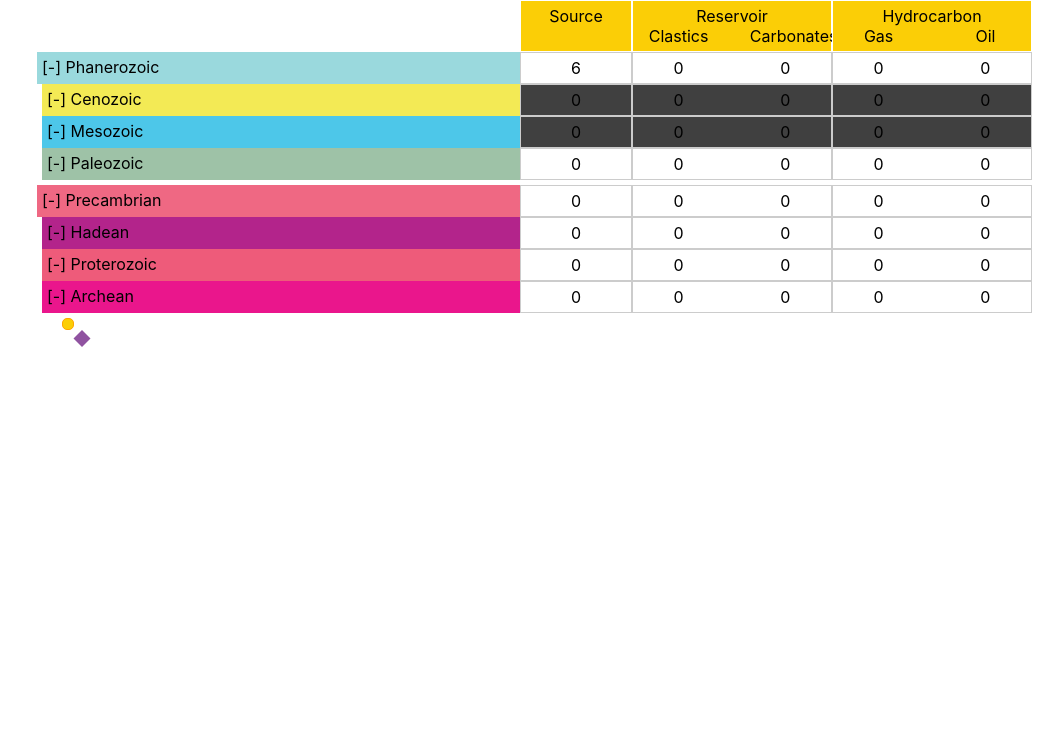
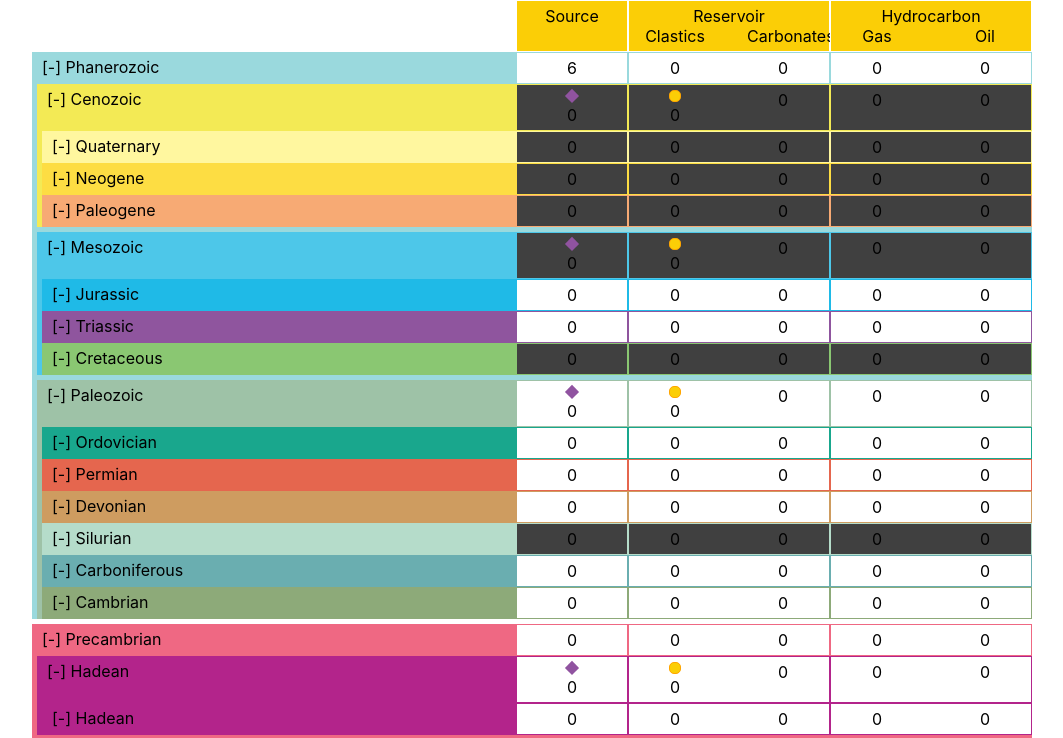
Before and after one commit to HelenStela/geotime, a React (Create React App) app: page / in a window 1280 px wide. Shown: the top 738 px of the page, without its empty margins (108-1171 px from the left). Built offline with nearby package versions, Linux system fonts and the light colour scheme.

Commit message:
added three level rendering support

```diff
--- a/src/components/Table.css
+++ b/src/components/Table.css
@@ -11,21 +11,33 @@
 	width: 100%;
 }
 
+.table-header > .column-one-name {
+	margin: 0px;
+}
+
+.table-header > .column-two-names {
+	margin: 0px;
+	width: 202px;
+}
+
 .column-one-name{
+	margin: 1px;
 	padding: 5px;
 	width: 100px;
-	border: 1px solid #ccc;
+	/* border: 1px solid #ccc;	 */
 	text-align: center;
+
 }
 
 .column-two-names{
+	margin: 1px;
 	padding: 5px;
 	text-align: center;
 	padding-left: 10px;
 	padding-right: 10px;
 	box-sizing: border-box;
 	width: 200px;
-	border: 1px solid #ccc;
+/*	border: 1px solid #ccc;	*/
 }
 
 .header{
@@ -68,8 +80,8 @@
 }
 
 .diamond{
-    width: 12px;
-    height: 12px;
+    width: 10px;
+    height: 10px;
     background: #9053A0;
 /* Rotate */
     -webkit-transform: rotate(-45deg);
@@ -83,7 +95,7 @@
     -ms-transform-origin: 0 100%;
     -o-transform-origin: 0 100%;
     transform-origin: 0 100%;
-    margin: 5px 3px 0px 50px;
+    margin: 3px 3px 2px 50px;
 }
 
 /*
@@ -107,19 +119,3 @@
 	padding: 5px;
 	text-align: left;
 }
-
-#Cenozoic {
-	background: #F3EA55;
-}
-
-#Quaternary{
-	background: #fff79f;
-}
-
-#Neogene{
-	background: #fddd43;
-}
-
-#Paleogene{
-	background: #f7aa74;
-}
--- a/src/components/Table.js
+++ b/src/components/Table.js
@@ -19,7 +19,7 @@ class Table extends Component {
       <div className="period-table">
         <div className="table-header">
           <div className="column-one-name header">Source</div>
-          <div className="column-two-names header">
+          <div className="column-two-names header" >
             <div className="name">Reservoir</div>
             <div className="resource-left">Clastics</div>
             <div className="resource-right">Carbonates</div>
--- a/src/components/components/Row.js
+++ b/src/components/components/Row.js
@@ -11,13 +11,38 @@ class Row extends Component {
             rows_level_2 = data.children.map(childData => {
                 const childColor = chronoColors[childData.text];
 
+                let rows_level_3 = [];
+                if (childData.children){
+                    rows_level_3 = childData.children.map(grandChildData => {
+                        const grandChildColor = chronoColors[grandChildData.text];
+                        return(
+                            <div className="container" style={{ backgroundColor: grandChildColor[0], borderColor: grandChildColor[0] }}>
+                            <div className="inner-content">
+                                <div className="period">[-] {grandChildData.text}</div>
+                                <div className="column-one-name" style={{ backgroundColor: grandChildColor[1] }}>{grandChildData['value-source-rock']}</div>
+                                <div className="column-two-names" style={{ backgroundColor: grandChildColor[1] }}>
+                                    <div className="resource-left">{grandChildData['value-clastics']}</div>
+                                    <div className="resource-right">{grandChildData['value-carbonates']}</div>
+                                </div>
+                                <div className="column-two-names" style={{ backgroundColor: grandChildColor[1] }}>
+                                    <div className="resource-left">{grandChildData['value-gas']}</div>
+                                    <div className="resource-right">{grandChildData['value-oil']}</div>
+                                </div>
+                            </div>
+                        </div>
+                        )
+                    }
+
+                    )
+                }
+
                 return (
-                    <div className="container" >
+                    <div className="container" style={{ backgroundColor: childColor[0], borderColor: childColor[0] }}>
                         <div className="inner-content">
-                            <div className="period" style={{ backgroundColor: childColor[0] }}>[-] {childData.text}</div>
-                            <div className="column-one-name" style={{ backgroundColor: childColor[1] }}>{childData['value-source-rock']}</div>
+                            <div className="period">[-] {childData.text}</div>
+                            <div className="column-one-name" style={{ backgroundColor: childColor[1] }}><div className="diamond"></div>{childData['value-source-rock']}</div>
                             <div className="column-two-names" style={{ backgroundColor: childColor[1] }}>
-                                <div className="resource-left">{childData['value-clastics']}</div>
+                                <div className="resource-left"><div className="circle"></div>{childData['value-clastics']}</div>
                                 <div className="resource-right">{childData['value-carbonates']}</div>
                             </div>
                             <div className="column-two-names" style={{ backgroundColor: childColor[1] }}>
@@ -25,15 +50,16 @@ class Row extends Component {
                                 <div className="resource-right">{childData['value-oil']}</div>
                             </div>
                         </div>
+                        {rows_level_3}
                     </div>
                 );
             });
         }
 
         return (
-            <div className="container" >
+            <div className="container" style={{ backgroundColor: colors[0], borderColor: colors[0] }}>
                 <div className="inner-content">
-                    <div className="period" style={{ backgroundColor: colors[0] }}>[-] {data.text}</div>
+                    <div className="period">[-] {data.text}</div>
                     <div className="column-one-name" style={{ backgroundColor: colors[1] }}>{data['value-source-rock']}</div>
                     <div className="column-two-names" style={{ backgroundColor: colors[1] }}>
                         <div className="resource-left">{data['value-clastics']}</div>
```
